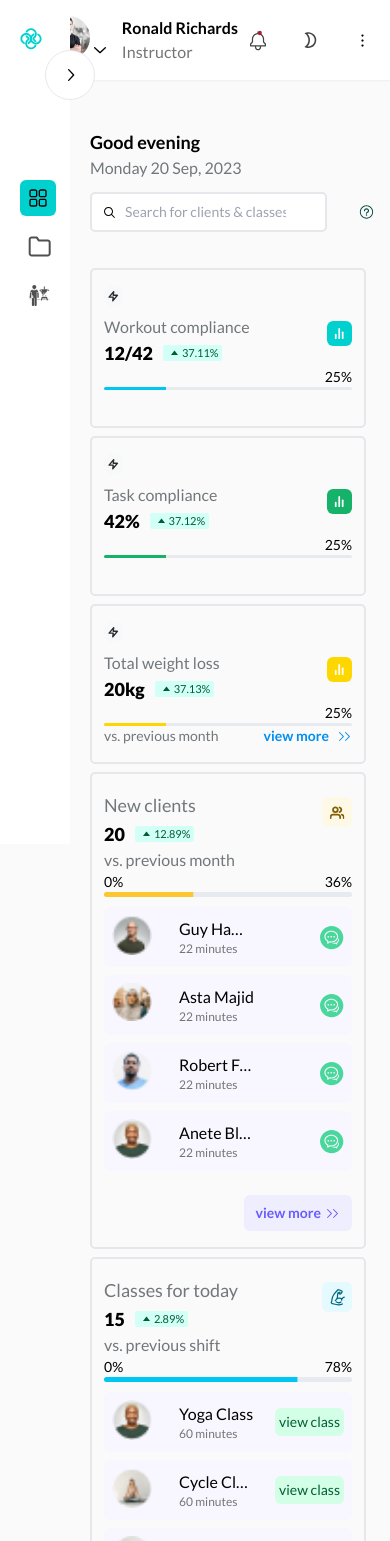
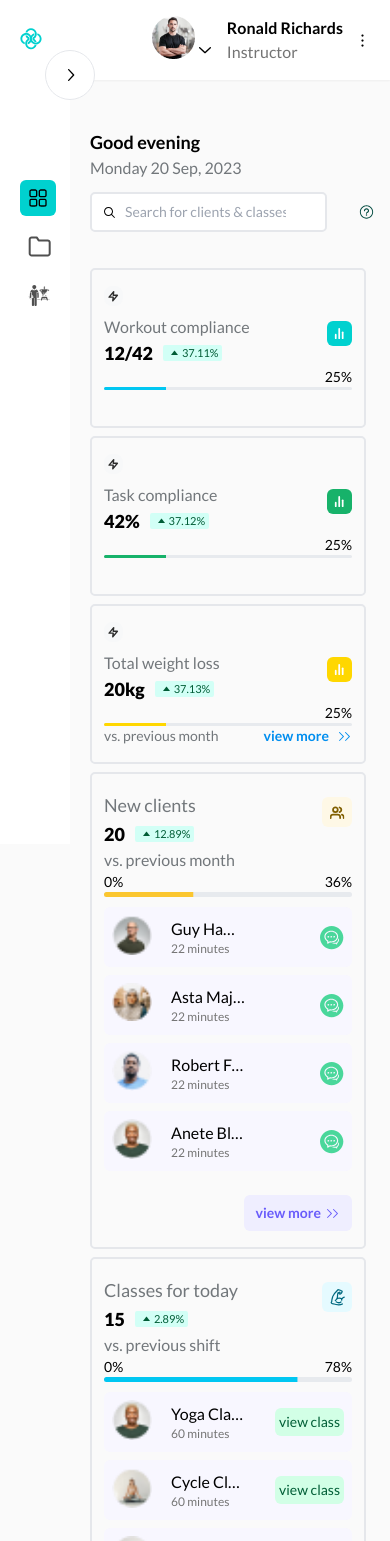
Before and after one commit to payn33/frontend-assessment, a Next.js app: page / in a window 390 px wide. Shown: the top 1541 px of the page. Built offline with nearby package versions, Linux system fonts and the light colour scheme.

Commit message:
refactor: minor ui updates

```diff
--- a/src/app/_components/card.tsx
+++ b/src/app/_components/card.tsx
@@ -105,7 +105,7 @@ export default function DashboardCard({
                   className="flex rounded-md bg-[#F8F7FF] p-2 mb-2 h-[60px]"
                 >
                   {ctx.profileImg.length ? (
-                    <span className="mr-3 min-w-[55px] max-h-[45px] flex justify-center items-center">
+                    <span className="mr-1 md:mr-3 min-w-[45px] max-h-[45px] flex justify-center items-center">
                       <Image
                         src={ctx.profileImg[0]}
                         alt="dashboard card profile image"
@@ -123,7 +123,7 @@ export default function DashboardCard({
                       />
                     </span>
                   ) : (
-                    <span className="mr-3 min-w-[55px] max-h-[44px]">
+                    <span className="mr-1 md:mr-3 min-w-[55px] max-h-[44px]">
                       <Image
                         src={ctx.profileImg}
                         alt="dashboard card profile image"
@@ -133,9 +133,11 @@ export default function DashboardCard({
                     </span>
                   )}
                   <div className="flex items-center justify-between w-full">
-                    <span className="flex flex-col max-w-[75px]">
+                    <span className="flex flex-col max-w-[74px]">
                       <p className="truncate">{ctx.name}</p>
-                      <p className="text-[#757575] truncate text-xs">{ctx.time}</p>
+                      <p className="text-[#757575] truncate text-xs">
+                        {ctx.time}
+                      </p>
                     </span>
 
                     {ctx.type === "icon" && (
@@ -148,9 +150,11 @@ export default function DashboardCard({
                     )}
 
                     {ctx.type === "string" && (
-                      <button className="text-[#005E36] text-sm p-1 rounded-md bg-[#D2FFE6]">
-                        view class
-                      </button>
+                      <span className="max-w-[74px] flex">
+                        <button className="text-[#005E36] truncate text-sm p-1 rounded-md bg-[#D2FFE6]">
+                          view class
+                        </button>
+                      </span>
                     )}
 
                     {ctx.type === "check" && (
--- a/src/app/_components/doughnutChart.tsx
+++ b/src/app/_components/doughnutChart.tsx
@@ -70,5 +70,5 @@ export default function DoughnutChart({ data }: Props) {
     ],
   };
 
-  return <Doughnut data={finalData} options={options} updateMode="resize" />;
+  return <Doughnut data={finalData} options={options} updateMode="resize"  />;
 }
--- a/src/app/_components/nav.tsx
+++ b/src/app/_components/nav.tsx
@@ -27,13 +27,13 @@ export default function Nav() {
           <p className="text-[#747474]">{texts.role}</p>
         </div>
 
-        <div className="flex items-center w-[120px] justify-between">
+        <div className="flex items-center md:w-[120px] justify-between">
           <Image
             src={bell}
             alt="notification bell"
-            className="cursor-pointer"
+            className="cursor-pointer hidden md:inline"
           />
-          <Image src={moon} alt="theme switcher" className="cursor-pointer" />
+          <Image src={moon} alt="theme switcher" className="cursor-pointer hidden md:inline" />
           <DotsVerticalIcon className="cursor-pointer" />
         </div>
       </div>
--- a/src/app/_components/tab.tsx
+++ b/src/app/_components/tab.tsx
@@ -323,7 +323,7 @@ export default function Tabs({ data, getVal }: Props) {
             key={idx}
             className={`font-semibold w-1/4 py-1 mr-1 text-sm data-[state=active]:bg-[#323A46] data-[state=active]:text-white data-[state=inactive]:text-[#C3C9D2] data-[state=inactive]:bg-[#E7EAEE] rounded-[5px]`}
           >
-            <p>{ctx.title}</p>
+            <p className="truncate">{ctx.title}</p>
           </Trigger>
         ))}
       </List>
--- a/src/app/page.tsx
+++ b/src/app/page.tsx
@@ -329,7 +329,7 @@ const doughnutChartData = [
     label: "Calories Burned",
     value: 220,
     color: ["#00C7F2", "#f7f8f9"],
-    cutout: "39%",
+    cutout: "39view all%",
   },
   {
     label: "Exercise",
```
